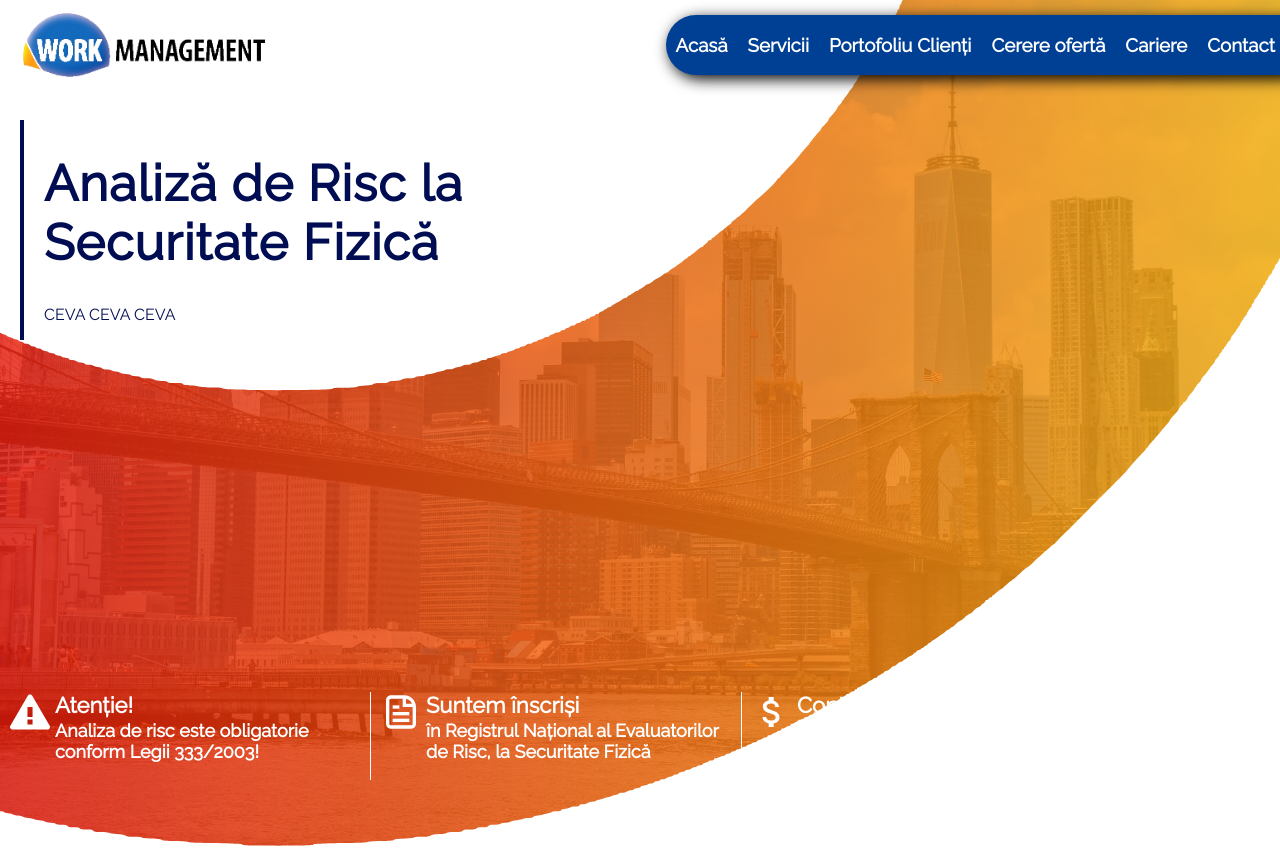
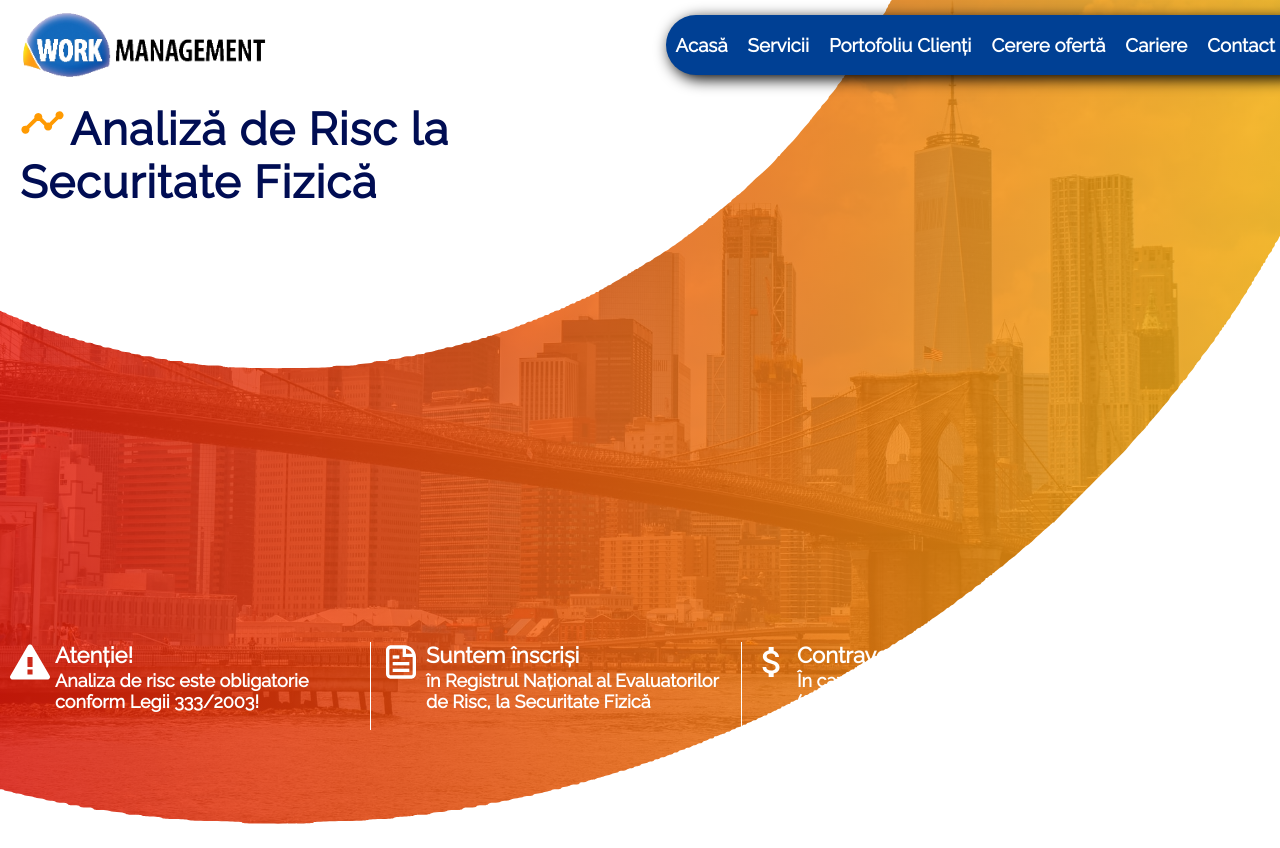
Before and after one commit to bmarcu13/work-management-website, a React (Create React App) app: page /servicii/analiza-de-risc-la-securitate-fizica in a window 1280 px wide. Shown: the top 848 px of the page. Built offline with nearby package versions, Linux system fonts and the light colour scheme.

Commit message:
added inco in title + ui

```diff
--- a/src/Components/AboutUs/AboutUs.js
+++ b/src/Components/AboutUs/AboutUs.js
@@ -19,10 +19,10 @@ export default function AboutUs() {
                 <div className="content">
                     <p>
                         Ne-am început activitatea în anul 2007, iar de atunci ne
-                        ocupăm de siguranța clienților din portofoliul nostru și
-                        își desfașoară activitatea în siguranță și în
+                        ocupăm de siguranța clienților din portofoliul nostru și îi ajutăm să
+                        își desfașoare activitatea în siguranță și în
                         conformitate cu prevederile legale. WORK MANAGEMENT este
-                        abilitată să desfășoare activități specifice de
+                        abilitată să presteze activități specifice de
                         prevenire și protecție. Abordarea aspectelor de
                         securitate și sănătate, la nivelul societății, vă
                         asigură nu numai evitarea costurilor mari cu accidentele
@@ -34,7 +34,7 @@ export default function AboutUs() {
                         size={60}
                     ></RiDoubleQuotesL>
                     <h3>
-                        Celor care spun că securitatea în muncă costă le-am
+                        Celor care spun că securitatea în muncă costă, le-am
                         spune că lipsa acesteia costă și mai mult.
                     </h3>
                 </div>
--- a/src/Components/StrengthsSection/StrengthsSection.js
+++ b/src/Components/StrengthsSection/StrengthsSection.js
@@ -106,7 +106,7 @@ export default function StrengthsSection() {
                         color="#8c37b6"
                         style={{ width: "40px" }}
                     ></RiRoadMapLine>
-                    <h3>Puncte de lucru în toata țara</h3>
+                    <h3>Puncte de lucru în toată țara</h3>
                     <p>
                         Dispunem de acoperire națională pentru a fi cât mai
                         aproape de clienții noștri.
--- a/src/Screens/IndividualServicePage/IndividualServicePage.js
+++ b/src/Screens/IndividualServicePage/IndividualServicePage.js
@@ -36,6 +36,7 @@ export default function IndividualServicePage(props) {
             <ServiceLanding
                 infoHighlights={serviceData.highlights}
                 titleService={serviceData.name}
+                icon={serviceData.main_icon}
             ></ServiceLanding>
             <div className="service-first-block">
                 <div className="text-information">
--- a/src/Screens/IndividualServicePage/Information/InfoService.js
+++ b/src/Screens/IndividualServicePage/Information/InfoService.js
@@ -38,6 +38,20 @@ import signs from '../../../img/signs.png';
 import risc from '../../../img/risc.png';
 import rsvti from '../../../img/rsvti-sign.png';
 // import  from '../../../img/rsvti-sign.png';
+
+///import-uri icons main
+import { GiElectricalResistance } from "react-icons/gi";
+import { FaUserInjured, FaSignInAlt, FaTools } from "react-icons/fa";
+import { VscMortarBoard, VscHorizontalRule } from "react-icons/vsc";
+import { IoAnalyticsSharp } from "react-icons/io5";
+
+import { AiOutlineAlert } from "react-icons/ai";
+import {
+    MdOutlineHealthAndSafety,
+    MdRecycling,
+    MdWorkOutline,
+} from "react-icons/md";
+import { GiSoundWaves } from "react-icons/gi";
 
 export const servicesInfo = [
     {
@@ -84,6 +98,7 @@ export const servicesInfo = [
         "n. informarea angajatorului, în scris, asupra deficienţelor constatate în timpul controalelor efectuate la locul de muncă şi propunerea de măsuri de prevenire şi protecţie;\n"+
         "o. efectuarea cercetării în cazul unui eveniment de muncă.",
         image:ssm,
+        main_icon:<MdOutlineHealthAndSafety></MdOutlineHealthAndSafety>
     },
     {
         id: "situatii-de-urgenta",
@@ -134,6 +149,7 @@ export const servicesInfo = [
         "g. Asistență de specialitate în cazul controalelor autorităților din Inspectoratul pentru Situații de Urgență;\n"+
         "h. Asistență în cazul controalelor autorităților din Inspectoratul pentru Situații de Urgență;",
         image:SU,
+        main_icon:<AiOutlineAlert></AiOutlineAlert>
     },
     {
         id: "rsvti",
@@ -175,6 +191,7 @@ export const servicesInfo = [
         "Beneficiaţi de costuri mici şi fixe și evitaţi plata taxelor şi asigurărilor sociale aferente contractelor de muncă Operare simplă:\n"+
         "Contract anual şi o singură factură lunară.",
         image:rsvti,
+        main_icon:<GiElectricalResistance></GiElectricalResistance>
     },
     {
         id: "gestiunea-deseurilor",
@@ -215,10 +232,10 @@ export const servicesInfo = [
         '#style{"marginLeft":"25px"}Autorizaţie de mediu;#/\n'+
         '#style{"marginLeft":"25px"} Acord de mediu;#/\n'+
         '#style{"marginLeft":"25px"}Accept de evacuare ape uzate.#/\n'+
-        '#style{"fontWeight":"bold"}+Întocmire studii de mediu#/'
-        ,
+        '#style{"fontWeight":"bold"}+Întocmire studii de mediu#/' ,
 
         image:protectia_mediului,
+        main_icon:<MdRecycling></MdRecycling>
     },
     {
         id: "coordonarea-santierelor",
@@ -246,6 +263,7 @@ export const servicesInfo = [
         "• Întocmire Plan de Securitate și Sănătate în faza de execuție\n"+
         "• Întocmire Plan Propriu de Securitate și Sănătate al Antreprenorului",
         image:santiere,
+        main_icon:<FaTools></FaTools>
     },
     {
         id: "analiza-de-risc-la-securitate-fizica",
@@ -272,6 +290,7 @@ export const servicesInfo = [
         "Toate societățile comerciale, sunt obligate să contracteze, un evaluator de risc, la securitat fizică, care să realizeze analiza de risc. Aceasta urmează să fie efectuată, pentru toate obiectele de activitate active și sediile dumneavoastră.\n\n"+
         'Toate societățile comerciale, sunt obligate să contracteze, un evaluator de risc, la securitate fizică, care să realizeze analiză de risc. Aceasta urmează să fie efectuată, pentru toate obiectele de activitate active și sediile dumneavoastră. \n\n Societatea noastră, este abilitată, să întocmească astfel de evaluări, fiind înscrisă, în #style{"fontWeight":"bold"}Registrul Național al Evaluatorilor de Risc, la Securitate Fizică#/',
         image:risc,
+        main_icon:<IoAnalyticsSharp></IoAnalyticsSharp>
     },
     {
         id: "formare-profesionala",
@@ -314,6 +333,7 @@ export const servicesInfo = [
         "Toate sarcinile dedicate încărcării, descărcării sau deplasării pe distanțe scurte a unor elemente de dimensiuni și greutăți apreciabile au nevoie de îndemănare, organizare și siguranță."+
         "În acest sens, venim în ajutorul dumneavoastră cu acest curs de specializare/perfecționare stivuitorist. Tematica acestui curs de stivuitorist este în acord cu metodologia în vigoare și respectă cele mai înalte standarde de instruire.",
         image:formare_profesionala,
+        main_icon: <MdWorkOutline></MdWorkOutline>
     },
     {
         id: "masurarea-zgomotului-si-vibratiilor",
@@ -343,6 +363,7 @@ export const servicesInfo = [
         "• Tipul vibraţiei transmise omului (mana-brat sau întregul corp);\n"+
         "• Durata expunerii la vibraţii.        De exemplu: muncitor în construcţii, lucrează la picamer (vibraţie tip mana-brat) timp de 4 ore.",
         image:zgomote,
+        main_icon:<GiSoundWaves></GiSoundWaves>
     },
     {
         id: "e-learning",
@@ -378,6 +399,7 @@ export const servicesInfo = [
         "Mai mult, reprezentanții Work Management pot face verificări/checklist-uri privind respectarea normelor SSM, SU, PC, RSVTI și Mediu în sediile/punctele de lucru ale Beneficiarului.\n\n"+
         '#style{"fontWeight":"bold", "color":"red", "display":"center"}TOATE ACESTE FUNCȚII ALE APLICAȚIEI NU SUNT LIMITATIVE, POT FI ADUSE ACTUALIZĂRI PENTRU A RĂSPUNDE TUTUROR NEVOILOR BENEFICIARULUI.#/',
         image:e_learning,
+        main_icon:<VscMortarBoard></VscMortarBoard>
     },
     {
         id: "audit-si-evaluarea-riscurilor",
@@ -427,6 +449,7 @@ export const servicesInfo = [
         "- Metode și instrumente de evaluare a riscurilor.\n\n"+
         "Evaluarea riscurilor de accidente și îmbolnăviri profesionale se face pentru fiecare loc de muncă (angajați care sunt expuși la același risc având activități similare sau apropiate).",
         image:evaluarea_riscurilor,
+        main_icon:<FaUserInjured></FaUserInjured>
     },
     {
         id: "indicatoare",
@@ -457,6 +480,7 @@ export const servicesInfo = [
         "Afișarea semnalisticii SSM & SU este de o importanță majoră, indiferent de activitatea pe care compania dumneavoastră o desfășoară. (vorbim despre semnalizarea prizelor, stingătoarelor și marcarea ieșirilor de urgență, obligativitatea purtării unui echipament de protecție, etc)\n"+
         'Indicatoarele de semnalizare, sunt o modalitate rapidă de a comunica informații importante angajaților, colaboratorilor și vizitatorilor.\n Odată cu respectarea normelor legale #style{"fontWeight":"bold"} preveniți și accidentele de muncă#/, amplasând indicatoarele corespunzătoare riscurilor din compania dumneavoastră, într-un loc vizibil.',
         image:signs,
+        main_icon:<FaSignInAlt></FaSignInAlt>
     },
     {
         id: "resurse-umane",
@@ -500,5 +524,6 @@ export const servicesInfo = [
         '#style{"marginLeft":"25px"}•Evaluarea procedurilor în domeniul resurselor umane şi investigarea situaţiei de fapt, pregătind argumentele ce pot fi aduse în favoarea poziţiei adoptate de dumneavoastră;#/\n'+
         '#style{"marginLeft":"25px"}•Estimarea punctelor forte şi punctelor slabe în abordarea dumneavoastră faţă de aspectele procedurilor în cauză, cu scopul de a evalua şansele de reuşită în eventualitatea unui proces cu autorităţile fiscale române.#/\n',
         image:hr,
+        main_icon:<VscHorizontalRule></VscHorizontalRule>
     },
 ];
--- a/src/Screens/IndividualServicePage/ServiceLanding/ServiceLanding.css
+++ b/src/Screens/IndividualServicePage/ServiceLanding/ServiceLanding.css
@@ -71,8 +71,8 @@
 }
 .service-page-landing-container .title-container {
     color: rgb(0, 13, 83);
-    border-left: 4px solid rgb(0, 13, 83);
-    padding-left: 20px;
+    /* border-left: 4px solid rgb(0, 13, 83); */
+
     position: absolute;
     z-index: 1;
     top: 120px;
@@ -82,8 +82,13 @@
 .service-page-landing-container .title-container h1 {
     letter-spacing: 1px;
 }
-@media (min-width: 800px) {
+@media (min-width: 1100px) {
     .service-page-landing-container .title-container h1 {
-        font-size: 50px;
+        font-size: 45px;
+
     }
 }
+.service-icon{
+    color: rgb(255, 154, 2);
+    margin-right: 5px;
+}
--- a/src/Screens/IndividualServicePage/ServiceLanding/ServiceLanding.js
+++ b/src/Screens/IndividualServicePage/ServiceLanding/ServiceLanding.js
@@ -10,17 +10,14 @@ import Service3Highlights from "../Service3Highlights/Service3Highlights";
 export default function ServiceLanding(props) {
     const highlights = props.infoHighlights;
     const title = props.titleService;
+    const icon = props.icon;
 
     return (
         <div className="service-page-landing-container">
             <div className="title-container">
-                <h1>{title}</h1>
-                <p>CEVA CEVA CEVA</p>
+                <h1><span className="service-icon">{icon}</span>{title}</h1>
+            </div>
 
-            </div>
-            <div>s<button>
-                Mai multe
-            </button></div>
             <div className="svg-bg">
                 <img className="cercc" src={cercc}></img>
             </div>
```
